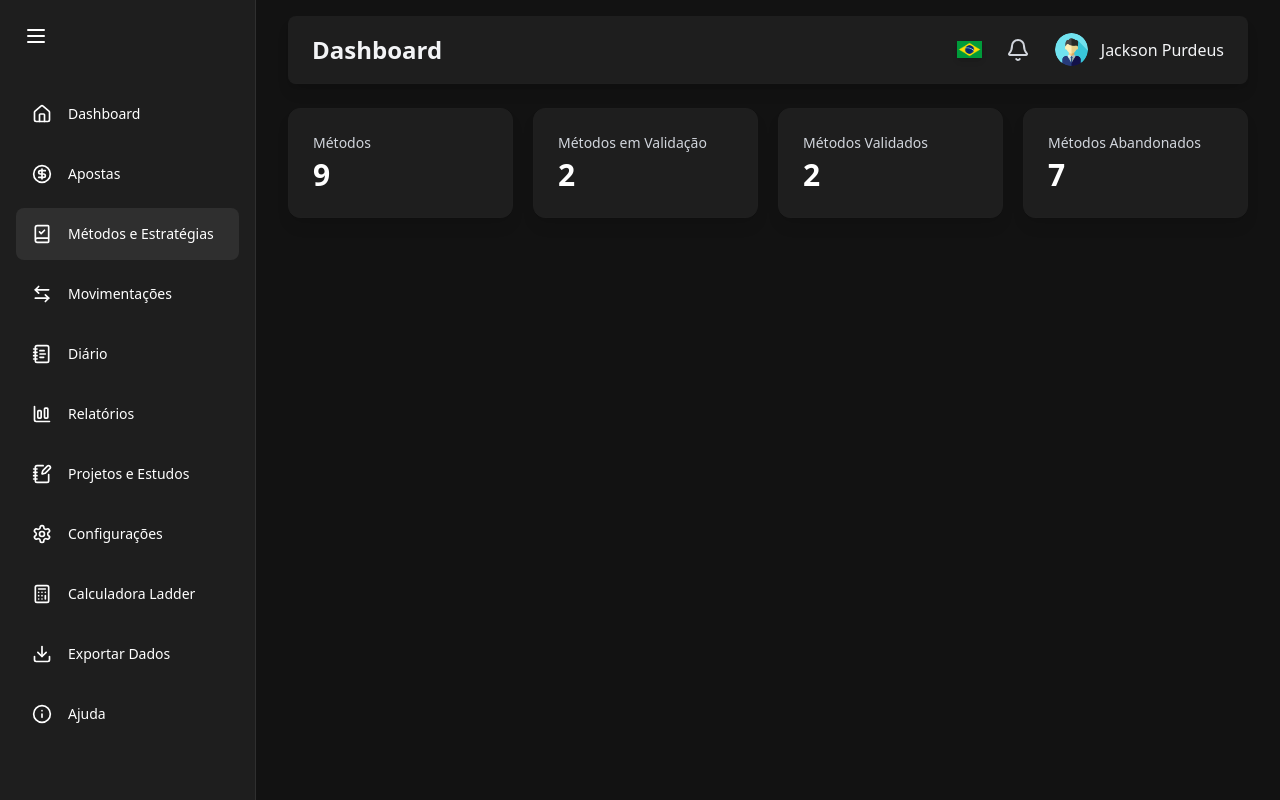
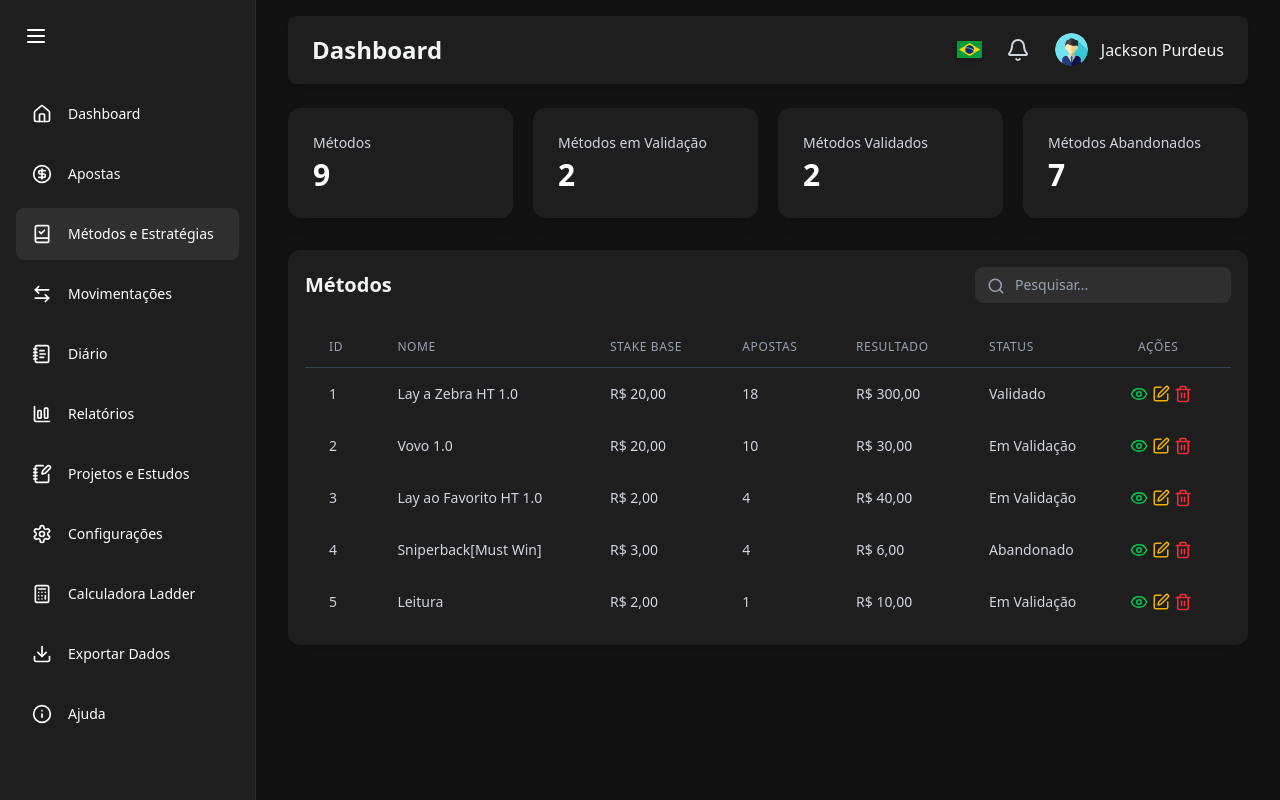
Before and after one commit to JacksonLRD/betting-tool-web, a Next.js app: page /methods in a window 1280 px wide. Built offline with nearby package versions, Linux system fonts and the light colour scheme.

Commit message:
feat: adds method table

```diff
--- a/app/methods/page.tsx
+++ b/app/methods/page.tsx
@@ -2,6 +2,7 @@
 
 import { motion } from 'framer-motion'
 import StatCard from '@/components/StatCard'
+import MethodsTable from '@/components/MethodsTable'
 
 const methodStatCards = [
   {
@@ -40,6 +41,8 @@
             return <StatCard key={name} name={name} icon={icon} value={value} />
           })}
         </motion.div>
+
+        <MethodsTable />
       </main>
     </div>
   )
--- /dev/null
+++ b/components/MethodsTable.tsx
@@ -0,0 +1,159 @@
+'use client'
+
+import { motion } from 'framer-motion'
+import data from '../public/data/data.json'
+import { useState } from 'react'
+import { Edit, Eye, Search, Trash2 } from 'lucide-react'
+
+const METHOD_STATUS = {
+  VALIDADO: 'Validado',
+  EM_VALIDACAO: 'Em Validação',
+  ABANDONADO: 'Abandonado'
+}
+
+const METHOD_TABLE_HEADER = [
+  'ID',
+  'Nome',
+  'Stake Base',
+  'Apostas',
+  'Resultado',
+  'Status',
+  'Ações'
+]
+
+const METHOD_TABLE_LINE = [
+  'id',
+  'name',
+  'stakeBase',
+  'settledBets',
+  'accumulatedResult',
+  'status'
+]
+
+const MethodsTable = () => {
+  const isMoneyField = (field: string): boolean => {
+    return field === 'accumulatedResult' || field === 'stakeBase'
+  }
+
+  const formatMoney = (amount: number) =>
+    amount.toLocaleString('pt-BR', {
+      style: 'currency',
+      currency: 'BRL',
+      minimumFractionDigits: 2
+    })
+
+  const formatMethod = (data: any[]) => {
+    return data.map((item) => ({
+      ...item,
+      status: METHOD_STATUS[item.status]
+    }))
+  }
+
+  const formatedMethods = formatMethod(data.methods)
+
+  const [methods, setMethods] = useState(formatedMethods)
+
+  return (
+    <motion.div
+      className="bg-[#1e1e1e] backdrop-blur-md shadow-lg rounded-xl p-4 md:p=6 border border-[#1f1f1f] mx-2 md:mx-0 mb-8"
+      initial={{ opacity: 0, y: 20 }}
+      animate={{ opacity: 1, y: 0 }}
+      transition={{ delay: 0.2, duration: 0.5 }}
+    >
+      <div className="flex flex-col md:flex-row justify-between items-center mb-6 gap=4md:gap-0">
+        <h2 className="text-lg md:text-xl font-semibold text-gray-100 text-center md:text-left">
+          Métodos
+        </h2>
+        <div className="relative w-full md:w-auto">
+          <input
+            type="text"
+            placeholder="Pesquisar..."
+            className="bg-[#2f2f2f] text-white placeholder-gray-400 rounded-lg pl-10 pr-4 py-2 w-full md:w-64 focus:outline-none focus:ring-2 focus:ring-gray-500 transition duration-200 text-sm"
+          />
+          <Search className="absolute left-3 top-2.5 text-gray-400" size={18} />
+        </div>
+      </div>
+
+      <div className="overflow-x-auto">
+        <table className="min-w-full divide-y divide-gray-700">
+          <thead>
+            <tr>
+              {METHOD_TABLE_HEADER.map((header) => (
+                <th
+                  key={header}
+                  className="px-3 md:px-6 py-2 md:py-3 text-left text-xs font-medium text-gray-400 uppercase tracking-wider hidden md:table-cell"
+                >
+                  {header}
+                </th>
+              ))}
+            </tr>
+          </thead>
+
+          <tbody className="divide-y divide-gray-700">
+            {methods.map((method) => (
+              <motion.tr
+                key={method.id}
+                initial={{ opacity: 0, y: 10 }}
+                animate={{ opacity: 1, y: 0 }}
+                transition={{ delay: 0.1, duration: 0.3 }}
+                className="flex flex-col md:table-row mb-4 md:mb-0 border-b md:border-b-0 border-gray-700 md:border-none p2 md:p-0"
+              >
+                <td className="md:hidden px-3 py-2">
+                  <div className="flex items-center justify-between">
+                    <div className="flex items-center">
+                      <div className="ml-3">
+                        <div className="text-sm font-medium text-gray-100">
+                          {method.name}
+                        </div>
+                        <div className="text-xs text-gray-400">
+                          Status: {method.status}
+                        </div>
+                      </div>
+                    </div>
+                    <div className="flex space-x-1 -mt-1 -mr-1">
+                      <button className="text-green-500 hover:text-green-300 cursor-pointer">
+                        <Eye size={16} />
+                      </button>
+                      <button className="text-yellow-500 hover:text-yellow-300 cursor-pointer">
+                        <Edit size={16} />
+                      </button>
+                      <button className="text-red-500 hover:text-red-300 cursor-pointer">
+                        <Trash2 size={16} />
+                      </button>
+                    </div>
+                  </div>
+                </td>
+                {METHOD_TABLE_LINE.map((field) => (
+                  <td
+                    className="hidden md:table-cell px-6 py-4 whitespace-nowrap text-sm text-gray-300"
+                    key={field}
+                  >
+                    {isMoneyField(field)
+                      ? formatMoney(method[field])
+                      : method[field]}
+                  </td>
+                ))}
+
+                <td className="hidden md:table-cell px-6 py-4 whitespace-nowrap text-sm text-gray-300">
+                  <div className="flex space-x-1 -ml-2">
+                    <button className="text-green-500 hover:text-green-300 mr-1 cursor-pointer">
+                      <Eye size={18} />
+                    </button>
+                    <button className="text-yellow-500 hover:text-yellow-300 mr-1 cursor-pointer">
+                      <Edit size={18} />
+                    </button>
+                    <button className="text-red-500 hover:text-red-300 mr-1 cursor-pointer">
+                      <Trash2 size={18} />
+                    </button>
+                  </div>
+                </td>
+              </motion.tr>
+            ))}
+          </tbody>
+        </table>
+      </div>
+    </motion.div>
+  )
+}
+
+export default MethodsTable
--- a/public/data/data.json
+++ b/public/data/data.json
@@ -41,42 +41,42 @@
       "name":  "Lay a Zebra HT 1.0",
       "stakeBase": 20,
       "settledBets":  18,
-      "AccumulatedResult": 300,
-      "Status": "VALIDADO",
-      "Description": ""
+      "accumulatedResult": 300,
+      "status": "VALIDADO",
+      "description": ""
     },
     {
       "id": 2,
       "name":  "Vovo 1.0",
       "stakeBase": 20,
       "settledBets":  10,
-      "AccumulatedResult": 30,
-      "Status": "EM_VALIDACAO",
-      "Description": ""
+      "accumulatedResult": 30,
+      "status": "EM_VALIDACAO",
+      "description": ""
     },{
       "id": 3,
       "name":  "Lay ao Favorito HT 1.0",
       "stakeBase": 2,
       "settledBets":  4,
-      "AccumulatedResult": 40,
-      "Status": "EM_VALIDACAO",
-      "Description": ""
+      "accumulatedResult": 40,
+      "status": "EM_VALIDACAO",
+      "description": ""
     },{
       "id": 4,
       "name":  "Sniperback[Must Win]",
       "stakeBase": 3,
       "settledBets":  4,
-      "AccumulatedResult": 6,
-      "Status": "ABANDONADO",
-      "Description": ""
+      "accumulatedResult": 6,
+      "status": "ABANDONADO",
+      "description": ""
     },{
       "id": 5,
       "name":  "Leitura",
       "stakeBase": 2,
       "settledBets":  1,
-      "AccumulatedResult": 10,
-      "Status": "EM_VALIDACAO",
-      "Description": ""
+      "accumulatedResult": 10,
+      "status": "EM_VALIDACAO",
+      "description": ""
     }
   ]
 }
```
